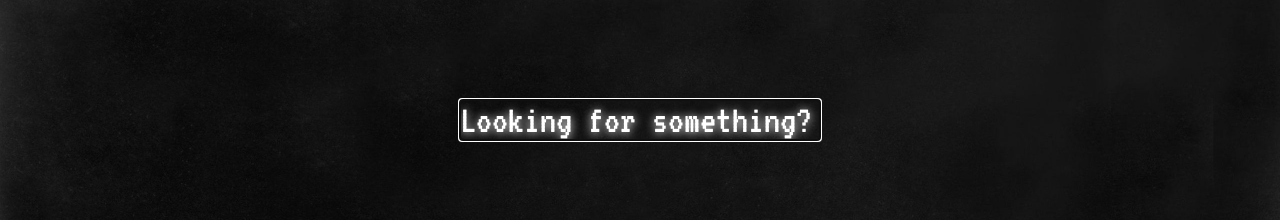
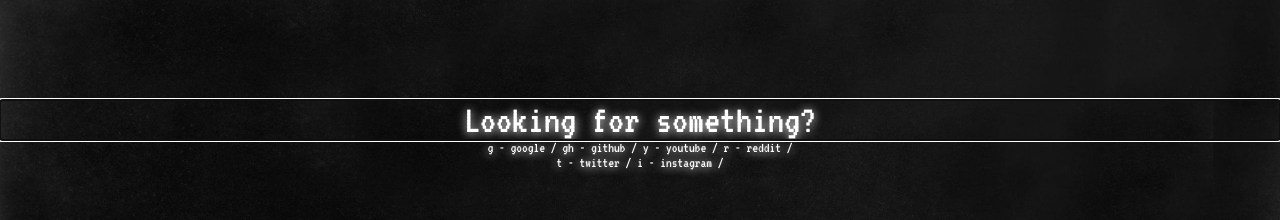
Before and after one commit to domanskyi/domanskyi.github.io, a plain HTML site: page start_page/index.html in a window 1280 px wide. Shown: the top 220 px of the page. Drawn offline with Linux system fonts and the light colour scheme.

Commit message:
some small changes

```diff
--- a/start_page/css/style.css
+++ b/start_page/css/style.css
@@ -29,6 +29,22 @@ body {
     align-items: center;
 }
 
+.search-bar {
+    display: flex;
+    flex: auto;
+    max-width: 1300px;
+    margin: auto;
+    flex-flow: column nowrap;
+}
+
+p.with, p.without {
+    font-family: 'VT323', monospace;
+    text-align: center;
+    color: var(--main-color);
+    text-shadow: 0px 1px 10px rgba(255, 255, 255, 100);
+    font-size: 0.9rem;
+}
+
 input[type="text"] {
     font-size: 2.5rem;
     background: none;
@@ -37,7 +53,8 @@ input[type="text"] {
     border: none;
     width: auto;
     font-family: 'VT323', monospace;
-    width: 360px;
+    width: 100%;
+    text-align: center;
 }
 
 input::-webkit-input-placeholder {
--- a/start_page/index.html
+++ b/start_page/index.html
@@ -11,6 +11,16 @@
     <div class="search-section">
         <div class="search-bar">
             <input type="text" name="q" placeholder="Looking for something?" id="search_input" autofocus>
+            <p class="with">
+                <span onclick="fillInput('g')"> g - google /</span>
+                <span onclick="fillInput('gh')"> gh - github /</span>
+                <span onclick="fillInput('y')"> y - youtube /</span>
+                <span onclick="fillInput('r')"> r - reddit /</span>
+            </p>
+            <p class="without">
+                <span onclick="fillInput('t')"> t - twitter /</span>
+                <span onclick="fillInput('i')"> i - instagram /</span>
+            </p>
         </div>
     </div>
     <div class="links-sections">
--- a/start_page/js/scripts2.js
+++ b/start_page/js/scripts2.js
@@ -64,3 +64,8 @@ function r(firstLink, secondLink = false, query = true) {
         window.open(secondLink+query, "_self");
     }
 }
+
+function fillInput(key) {
+    document.getElementById('search_input').value = key + ' ';
+    document.getElementById('search_input').focus();
+}
```
